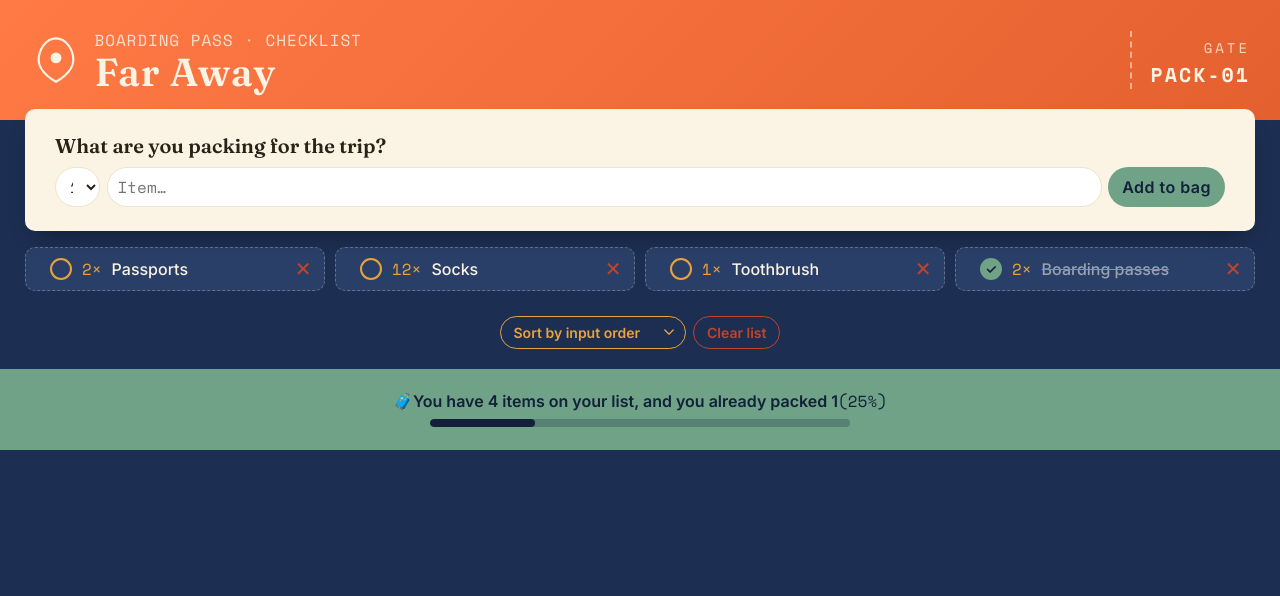
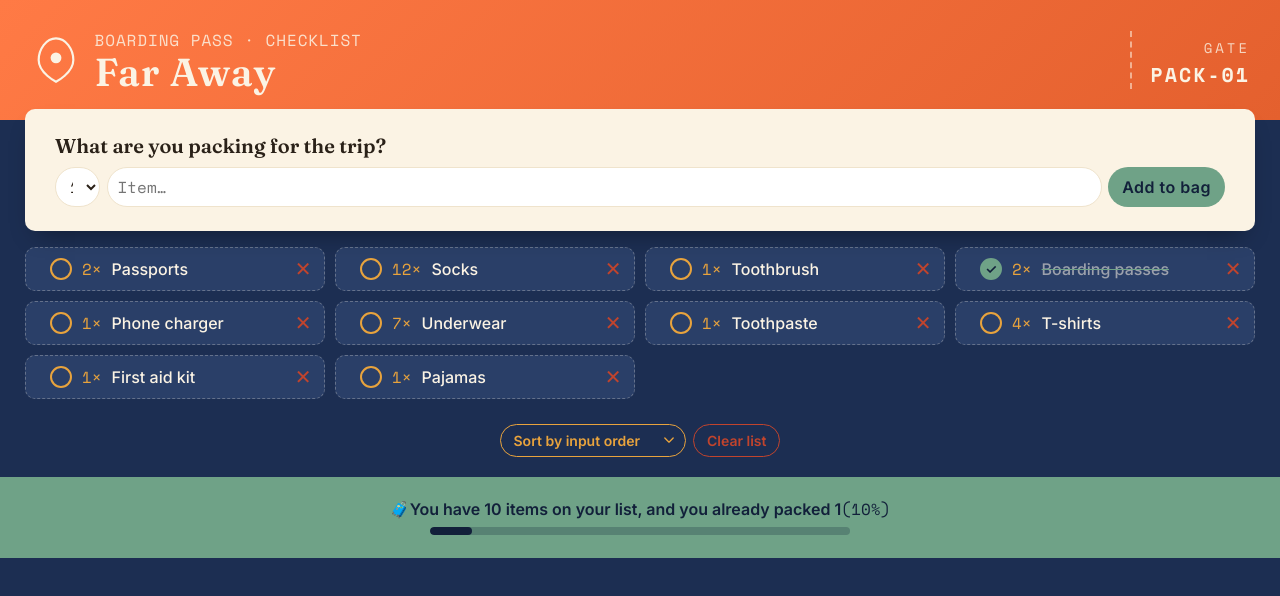
Before and after one commit to mrddove/bording-pass-checklist, a React (Vite) app: page / in a window 1280 px wide. Shown: the top 596 px of the page. Built offline with nearby package versions, Linux system fonts and the light colour scheme.

Commit message:
add more data

```diff
--- a/src/assets/data.ts
+++ b/src/assets/data.ts
@@ -30,4 +30,64 @@ export default [
     name: 'Boarding passes',
     isPacked: true,
   },
+  {
+    id: 'item-005',
+    quantity: 1,
+    name: 'Phone charger',
+    isPacked: false,
+  },
+  {
+    id: 'item-006',
+    quantity: 7,
+    name: 'Underwear',
+    isPacked: false,
+  },
+  {
+    id: 'item-007',
+    quantity: 1,
+    name: 'Toothpaste',
+    isPacked: false,
+  },
+  {
+    id: 'item-008',
+    quantity: 4,
+    name: 'T-shirts',
+    isPacked: false,
+  },
+  {
+    id: 'item-009',
+    quantity: 1,
+    name: 'First aid kit',
+    isPacked: false,
+  },
+  {
+    id: 'item-010',
+    quantity: 1,
+    name: 'Pajamas',
+    isPacked: false,
+  },
 ] as BoardingChecklist[]
+// {
+//   id: 'item-001',
+//   quantity: 2,
+//   name: 'Passports',
+//   isPacked: false,
+// },
+// {
+//   id: 'item-002',
+//   quantity: 12,
+//   name: 'Socks',
+//   isPacked: false,
+// },
+// {
+//   id: 'item-003',
+//   quantity: 1,
+//   name: 'Toothbrush',
+//   isPacked: false,
+// },
+// {
+//   id: 'item-004',
+//   quantity: 2,
+//   name: 'Boarding passes',
+//   isPacked: true,
+// },
```
